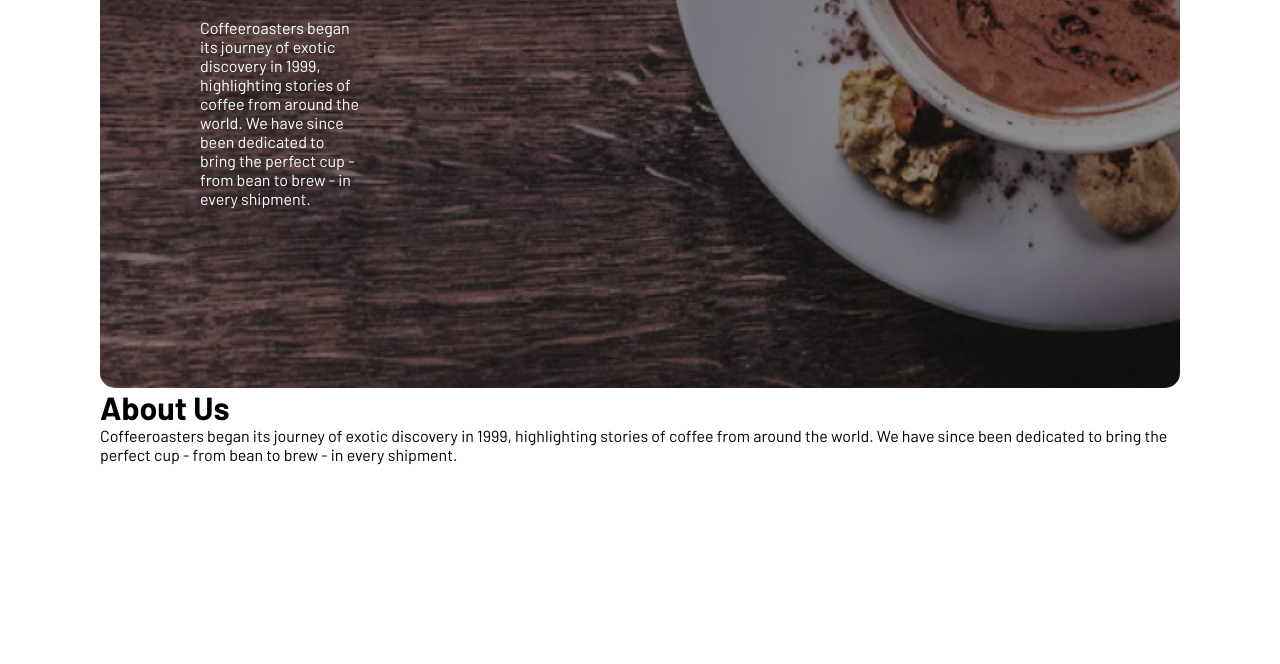
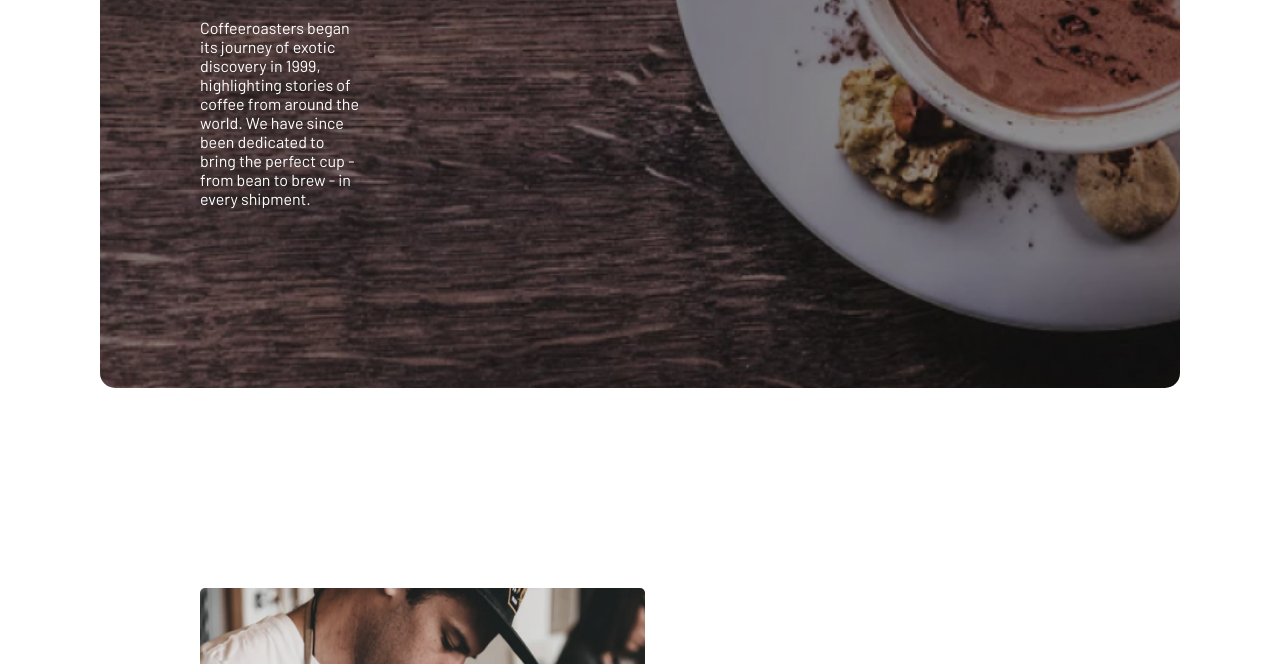
Before and after one commit to almuslime/MuhammadSolih, a plain HTML site: page index.html in a window 1280 px wide. Shown: the part 436-1100 px from the top of the page. Drawn offline with Linux system fonts and the light colour scheme.

Commit message:
unversal stil

```diff
--- a/index.html
+++ b/index.html
@@ -30,15 +30,7 @@
                 </div>
             </header>
 
-            <header class="headerrr">
-                <div class="header_textt">
-                    <h1>About Us</h1>
-                    <p>Coffeeroasters began its journey of exotic discovery in
-                        1999, highlighting stories of coffee from around the
-                        world. We have since been dedicated to bring the perfect
-                        cup - from bean to brew - in every shipment.</p>
-                </div>
-            </header>
+
 
             <!--Our commitment-->
 
```
